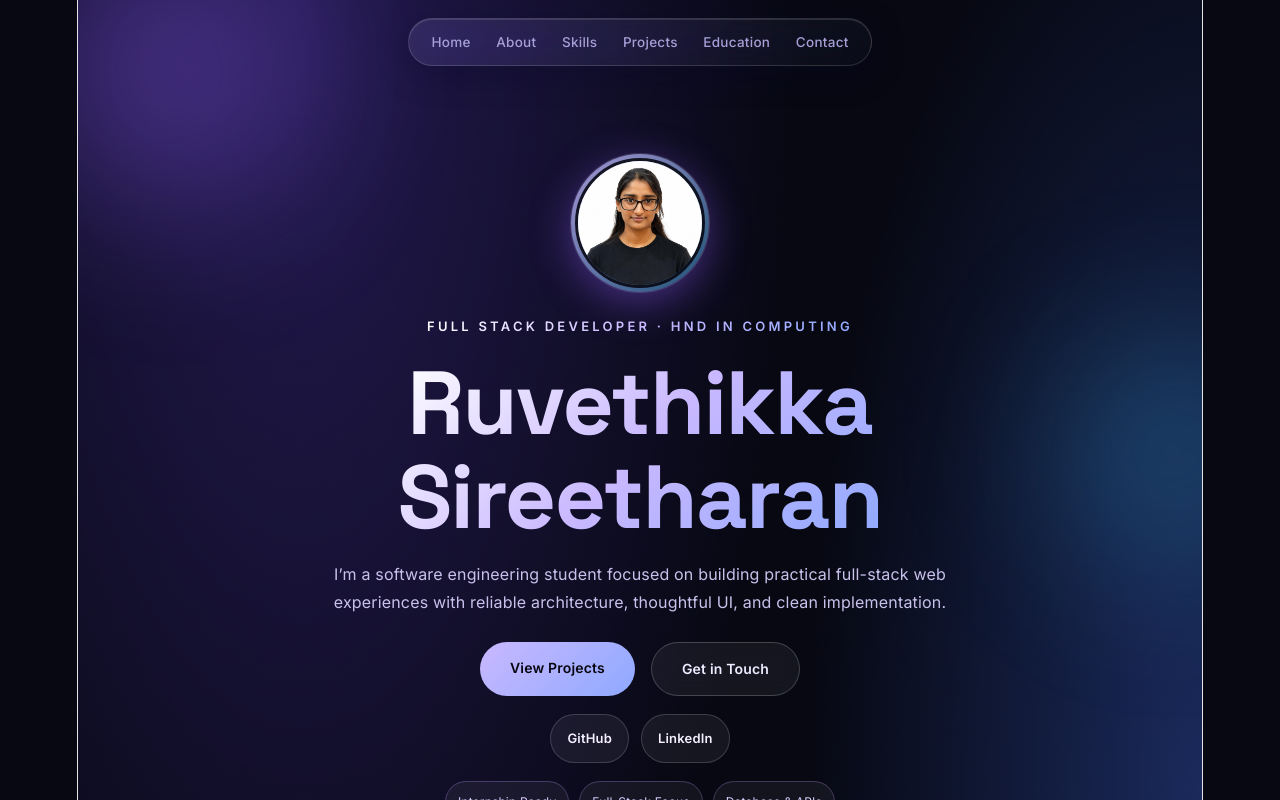
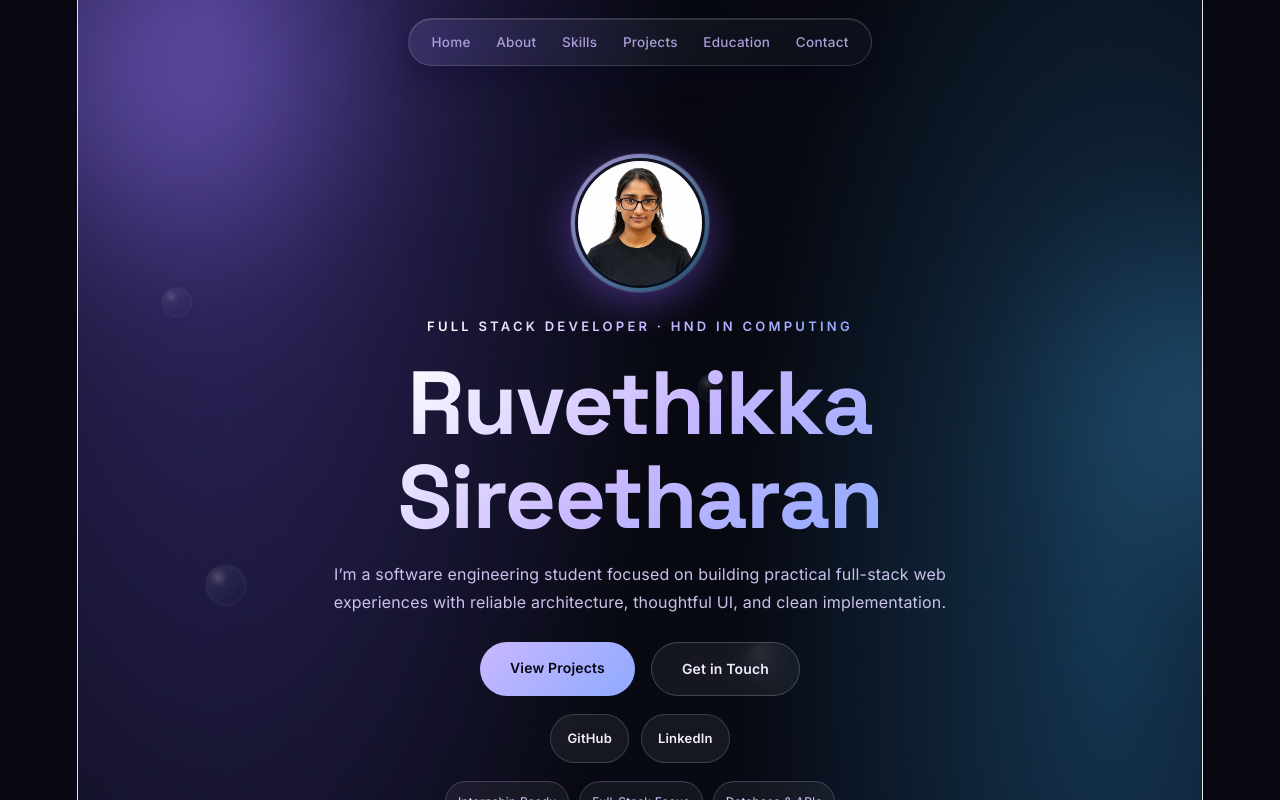
Before and after one commit to ruvethiruve74/portfolio_ruve, a React (Vite) app: page / in a window 1280 px wide. Shown: the top 800 px of the page. Built offline with nearby package versions, Linux system fonts and the light colour scheme.

Commit message:
bubbles animation update

```diff
--- a/src/portfolio.jsx
+++ b/src/portfolio.jsx
@@ -84,7 +84,7 @@ export default function Portfolio() {
         fontFamily: "'Inter', sans-serif",
         color: "#EDEBFF",
         background:
-          "radial-gradient(ellipse 80% 60% at 20% 0%, #241a52 0%, transparent 55%), radial-gradient(ellipse 70% 50% at 100% 20%, #1a2a5c 0%, transparent 50%), radial-gradient(ellipse 90% 70% at 50% 100%, #2c1547 0%, transparent 60%), #070812",
+          "radial-gradient(ellipse 72% 56% at 12% 0%, rgba(121,95,255,0.38) 0%, transparent 58%), radial-gradient(ellipse 60% 44% at 92% 16%, rgba(55,177,255,0.26) 0%, transparent 55%), radial-gradient(ellipse 80% 70% at 50% 100%, rgba(214,129,255,0.24) 0%, transparent 65%), linear-gradient(135deg, #06070d 0%, #090b16 45%, #05050b 100%)",
         position: "relative",
         overflowX: "hidden",
       }}
@@ -99,7 +99,40 @@ export default function Portfolio() {
         .nav-link { position: relative; cursor: pointer; transition: color 0.3s ease, transform 0.2s ease; }
         .nav-link:hover { color: #C9B8FF; transform: translateY(-1px); }
         .nav-link.active { color: #FFFFFF; }
-        .orb { position: absolute; border-radius: 50%; filter: blur(60px); pointer-events: none; }
+        .orb {
+          position: absolute;
+          border-radius: 50%;
+          filter: blur(70px);
+          pointer-events: none;
+          opacity: 0.95;
+          mix-blend-mode: screen;
+          animation: drift 18s ease-in-out infinite alternate;
+        }
+        .mesh {
+          position: absolute;
+          inset: 0;
+          background-image: radial-gradient(circle at 20% 20%, rgba(255,255,255,0.05) 0 1px, transparent 1px), radial-gradient(circle at 80% 30%, rgba(255,255,255,0.04) 0 1px, transparent 1px);
+          background-size: 180px 180px, 240px 240px;
+          opacity: 0.35;
+          pointer-events: none;
+          mask-image: linear-gradient(to bottom, rgba(0,0,0,0.8), transparent 90%);
+        }
+        .bubble-layer {
+          position: absolute;
+          inset: 0;
+          pointer-events: none;
+          overflow: hidden;
+          opacity: 0.78;
+        }
+        .bubble {
+          position: absolute;
+          border-radius: 50%;
+          background: radial-gradient(circle at 30% 30%, rgba(255,255,255,0.55), rgba(255,255,255,0.12) 24%, rgba(129,195,255,0.08) 55%, transparent 72%);
+          border: 1px solid rgba(255,255,255,0.16);
+          box-shadow: inset 0 1px 10px rgba(255,255,255,0.12), 0 0 18px rgba(120,180,255,0.1);
+          filter: blur(0.4px);
+          animation: bubbleFloat 12s ease-in-out infinite;
+        }
         .glow-btn { transition: transform 0.25s ease, box-shadow 0.25s ease; }
         .glow-btn:hover { transform: translateY(-3px); box-shadow: 0 10px 30px rgba(139,92,246,0.45); }
         .proj-card { transition: transform 0.35s ease, border-color 0.35s ease; }
@@ -129,6 +162,14 @@ export default function Portfolio() {
           opacity: 0.7;
         }
         @keyframes blink { 50% { border-color: transparent; } }
+        @keyframes drift {
+          0% { transform: translate3d(0, 0, 0) scale(1); }
+          100% { transform: translate3d(30px, -40px, 0) scale(1.08); }
+        }
+        @keyframes bubbleFloat {
+          0%, 100% { transform: translate3d(0, 0, 0) scale(0.95); }
+          50% { transform: translate3d(18px, -28px, 0) scale(1.08); }
+        }
         @keyframes headingGlow {
           from { text-shadow: 0 0 10px rgba(255,255,255,0.2), 0 0 20px rgba(139,92,246,0.2); }
           to { text-shadow: 0 0 22px rgba(255,255,255,0.4), 0 0 40px rgba(139,92,246,0.35); }
@@ -137,9 +178,26 @@ export default function Portfolio() {
         a { color: inherit; text-decoration: none; }
       `}</style>
 
-      <div className="orb" style={{ width: 420, height: 420, top: -140, left: -120, background: "radial-gradient(circle, rgba(139,92,246,0.45), transparent 70%)" }} />
-      <div className="orb" style={{ width: 380, height: 380, top: 260, right: -160, background: "radial-gradient(circle, rgba(56,189,248,0.28), transparent 70%)" }} />
-      <div className="orb" style={{ width: 340, height: 340, bottom: 40, left: "35%", background: "radial-gradient(circle, rgba(192,132,252,0.30), transparent 70%)" }} />
+      <div className="mesh" />
+      <div className="bubble-layer">
+        {Array.from({ length: 20 }).map((_, index) => (
+          <div
+            key={index}
+            className="bubble"
+            style={{
+              width: `${28 + (index % 6) * 10}px`,
+              height: `${28 + (index % 6) * 10}px`,
+              left: `${6 + (index * 4) % 90}%`,
+              top: `${8 + (index * 7) % 82}%`,
+              animationDelay: `${-index * 0.8}s`,
+              opacity: 0.45 + (index % 4) * 0.11,
+            }}
+          />
+        ))}
+      </div>
+      <div className="orb" style={{ width: 460, height: 460, top: -150, left: -140, background: "radial-gradient(circle, rgba(142,104,255,0.56), transparent 72%)" }} />
+      <div className="orb" style={{ width: 380, height: 380, top: 240, right: -180, background: "radial-gradient(circle, rgba(62,174,255,0.34), transparent 72%)", animationDelay: "-6s" }} />
+      <div className="orb" style={{ width: 340, height: 340, bottom: 55, left: "34%", background: "radial-gradient(circle, rgba(220,138,255,0.28), transparent 72%)", animationDelay: "-10s" }} />
 
       <nav style={{ position: "sticky", top: 0, zIndex: 50, display: "flex", justifyContent: "center", padding: "18px 20px" }}>
         <GlassCard style={{ display: "flex", alignItems: "center", gap: "clamp(10px, 2vw, 28px)", padding: "10px 22px", borderRadius: "999px", flexWrap: "wrap", justifyContent: "center" }}>
```
